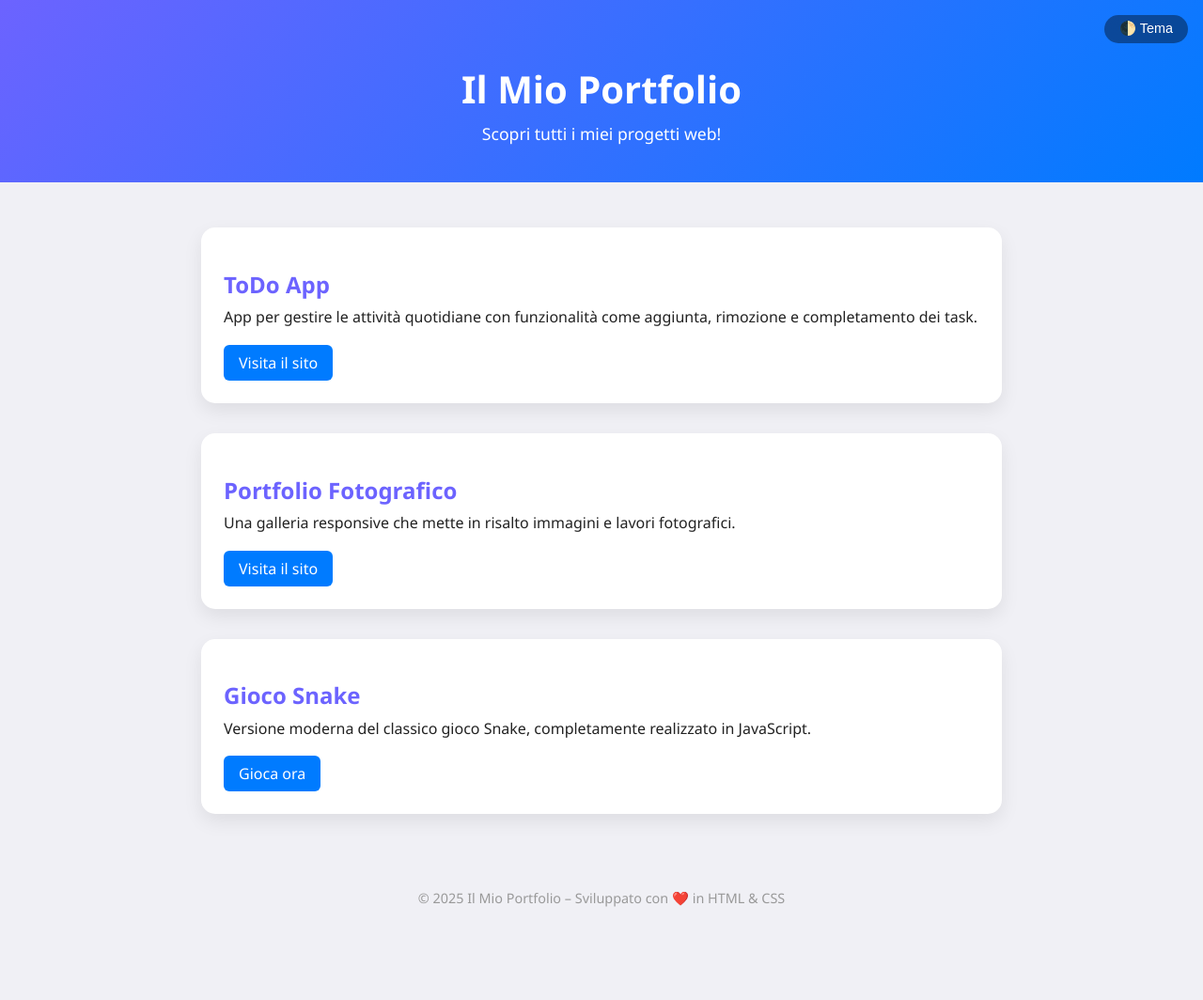
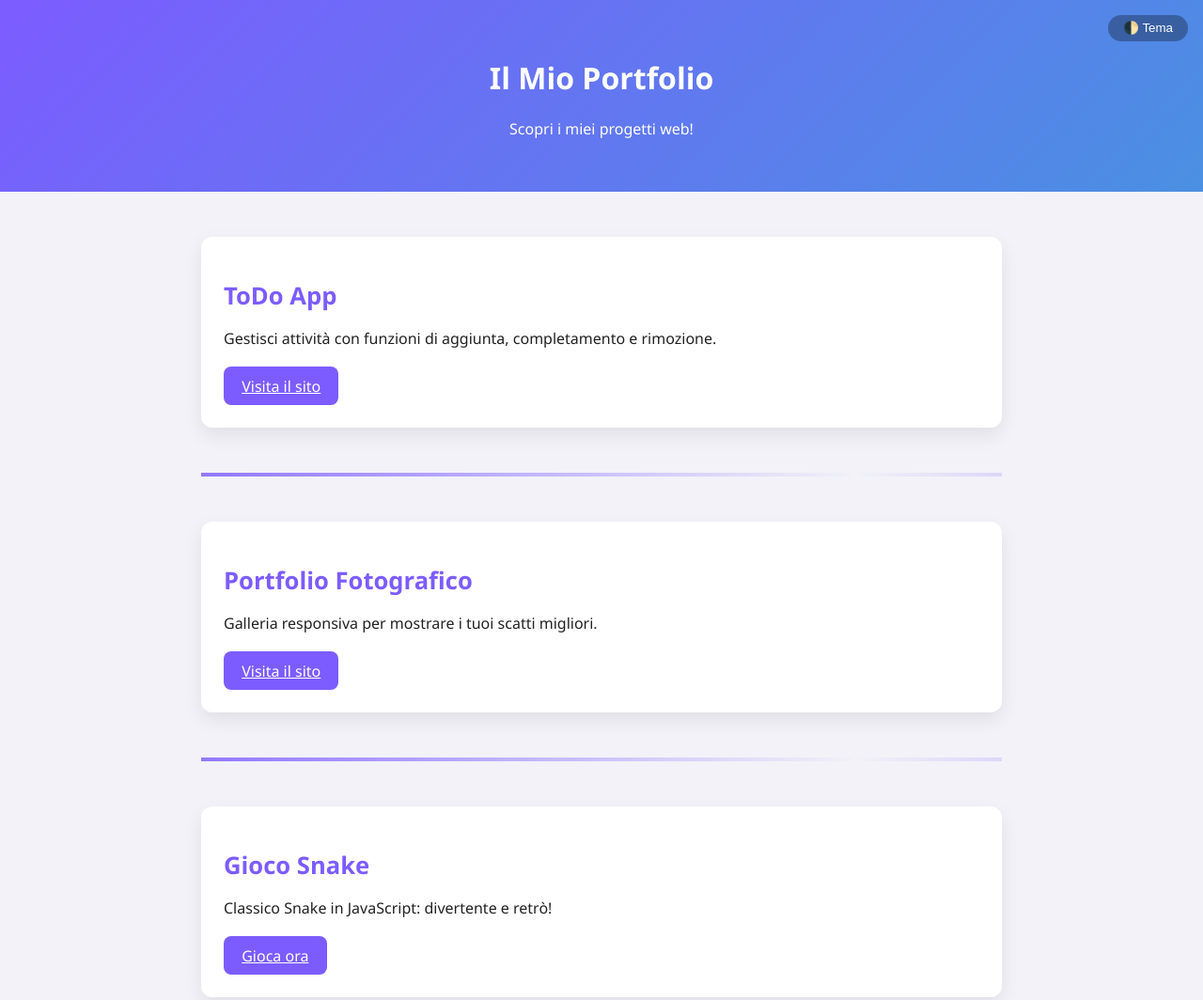
Before and after one commit to NapobulllyXIII/portfolio, a plain HTML site: page index.html in a window 1280 px wide. Shown: the top 1064 px of the page at 94% size. Before the commit the page ends 997 px from the top, so only its background shows below. Drawn offline with Linux system fonts and the light colour scheme.

Commit message:
Update index.html

```diff
--- a/index.html
+++ b/index.html
@@ -6,189 +6,117 @@
   <title>Il Mio Portfolio</title>
   <style>
     :root {
-      --bg-color: #f0f0f5;
-      --text-color: #222;
-      --card-bg: #ffffff;
-      --link-color: #007bff;
-      --accent: #6c63ff;
+      --bg: #f2f2f8;
+      --text: #222;
+      --card: #fff;
+      --accent: #7c5cff;
+      --hover-glow: rgba(124, 92, 255, 0.6);
     }
-
     body.dark {
-      --bg-color: #1a1a1a;
-      --text-color: #eaeaea;
-      --card-bg: #2a2a2a;
-      --link-color: #7db4ff;
-      --accent: #9f8fff;
+      --bg: #18181d;
+      --text: #eaeaea;
+      --card: #242429;
+      --hover-glow: rgba(124, 92, 255, 0.4);
     }
-
-    * {
-      box-sizing: border-box;
+    * { box-sizing: border-box; }
+    body {
+      margin:0; font-family:'Segoe UI',sans-serif;
+      background: var(--bg); color: var(--text);
+      transition:background .4s,color .4s;
+      opacity:0; animation:fadeIn 1s forwards;
     }
-
-    body {
-      margin: 0;
-      font-family: 'Segoe UI', sans-serif;
-      background-color: var(--bg-color);
-      color: var(--text-color);
-      transition: background 0.4s ease, color 0.4s ease;
-      opacity: 0;
-      animation: fadeIn 1s ease forwards;
+    @keyframes fadeIn { to{opacity:1;} }
+    header {
+      background: linear-gradient(135deg, var(--accent), #4a90e2);
+      color: #fff; padding:2.5rem 1rem; text-align:center; position:relative;
     }
-
-    @keyframes fadeIn {
-      to { opacity: 1; }
+    .toggle-dark { position:absolute; top:1rem; right:1rem;
+      background:rgba(0,0,0,0.3); color:#fff; border:none; border-radius:20px;
+      padding:.4rem 1rem; cursor:pointer; transition:background .3s; }
+    .toggle-dark:hover { background:rgba(0,0,0,0.5); }
+    .container { max-width:900px; margin:3rem auto; padding:0 1.5rem; }
+    .project {
+      background: var(--card); border-radius:12px; padding:1.5rem;
+      margin-bottom:2rem; box-shadow: 0 8px 20px rgba(0,0,0,0.08);
+      position:relative; overflow:hidden;
+      transform: perspective(600px) rotateY(0);
+      transition:transform .6s;
     }
-
-    header {
-      background: linear-gradient(135deg, var(--accent), var(--link-color));
-      color: white;
-      padding: 2.5rem 1rem;
-      text-align: center;
-      position: relative;
+    .project:hover {
+      box-shadow:0 12px 25px var(--hover-glow);
+      transform: perspective(600px) rotateY(8deg);
     }
-
-    .toggle-dark {
-      position: absolute;
-      top: 1rem;
-      right: 1rem;
-      background: rgba(0,0,0,0.4);
-      color: white;
-      border: none;
-      border-radius: 20px;
-      padding: 0.4rem 1rem;
-      cursor: pointer;
-      font-size: 0.9rem;
-      transition: background 0.3s ease;
+    .divider {
+      height:4px; width:100%; margin:3rem 0;
+      background: linear-gradient(270deg, transparent, var(--accent), transparent);
+      background-size:200% 100%;
+      animation:wave 4s ease infinite;
     }
-
-    .toggle-dark:hover {
-      background: rgba(0,0,0,0.6);
+    @keyframes wave {
+      0%{background-position:0 0;} 100%{background-position:-200% 0;}
     }
-
-    h1 {
-      font-size: 2.5rem;
-      margin-bottom: 0.5rem;
+    .project-title {
+      font-size:1.6rem; margin-bottom:.5rem; color:var(--accent);
     }
-
-    p {
-      font-size: 1.1rem;
-      margin: 0;
+    .project-description { line-height:1.6; margin-bottom:1rem; }
+    .project a {
+      display:inline-block; background:var(--accent); color:#fff;
+      padding:.6rem 1.2rem; border-radius:8px;
+      transition:transform .3s, background .3s;
+      animation:wiggle 2s ease-in-out infinite;
     }
-
-    .container {
-      max-width: 900px;
-      margin: 3rem auto;
-      padding: 0 1.5rem;
+    .project a:hover {
+      background:#4a90e2; transform:scale(1.05);
     }
-
-    .project {
-      background: var(--card-bg);
-      border-radius: 15px;
-      padding: 1.5rem;
-      margin-bottom: 2rem;
-      box-shadow: 0 8px 20px rgba(0,0,0,0.08);
-      transform: translateY(40px);
-      opacity: 0;
-      animation: slideUp 0.7s ease forwards;
+    @keyframes wiggle {
+      0%,100%{transform:rotate(0);} 25%{rotate(1deg);} 75%{rotate(-1deg);}
     }
-
-    .project:nth-child(1) { animation-delay: 0.3s; }
-    .project:nth-child(2) { animation-delay: 0.5s; }
-    .project:nth-child(3) { animation-delay: 0.7s; }
-
-    @keyframes slideUp {
-      to {
-        transform: translateY(0);
-        opacity: 1;
-      }
-    }
-
-    .project:hover {
-      transform: scale(1.02);
-      transition: transform 0.3s ease;
-    }
-
-    .project-title {
-      font-size: 1.5rem;
-      margin-bottom: 0.4rem;
-      color: var(--accent);
-    }
-
-    .project-description {
-      font-size: 1rem;
-      margin-bottom: 1rem;
-      line-height: 1.6;
-    }
-
-    .project a {
-      display: inline-block;
-      background: var(--link-color);
-      color: white;
-      text-decoration: none;
-      padding: 0.5rem 1rem;
-      border-radius: 6px;
-      transition: background 0.3s ease;
-    }
-
-    .project a:hover {
-      background: var(--accent);
-    }
-
-    footer {
-      text-align: center;
-      padding: 2rem 1rem;
-      font-size: 0.9rem;
-      color: #999;
-    }
-
-    @media (max-width: 600px) {
-      .project {
-        padding: 1rem;
-      }
-      h1 {
-        font-size: 2rem;
-      }
+    footer { text-align:center; padding:2rem 1rem; font-size:.9rem; color:#999; }
+    @media(max-width:600px){
+      .project { padding:1rem; }
+      .project-title{font-size:1.4rem;}
     }
   </style>
 </head>
 <body>
   <header>
     <h1>Il Mio Portfolio</h1>
-    <p>Scopri tutti i miei progetti web!</p>
+    <p>Scopri i miei progetti web!</p>
     <button class="toggle-dark" onclick="toggleDarkMode()">🌓 Tema</button>
   </header>
 
   <div class="container">
     <div class="project">
       <h2 class="project-title">ToDo App</h2>
-      <p class="project-description">App per gestire le attività quotidiane con funzionalità come aggiunta, rimozione e completamento dei task.</p>
-      <a href="https://napobulllyxiii.github.io/napobullly-space" target="_blank">Visita il sito</a>
+      <p class="project-description">Gestisci attività con funzioni di aggiunta, completamento e rimozione.</p>
+      <a href="#" target="_blank">Visita il sito</a>
     </div>
+
+    <div class="divider"></div>
 
     <div class="project">
       <h2 class="project-title">Portfolio Fotografico</h2>
-      <p class="project-description">Una galleria responsive che mette in risalto immagini e lavori fotografici.</p>
-      <a href="https://napobulllyxiii.github.io/napobullly-space" target="_blank">Visita il sito</a>
+      <p class="project-description">Galleria responsiva per mostrare i tuoi scatti migliori.</p>
+      <a href="#" target="_blank">Visita il sito</a>
     </div>
+
+    <div class="divider"></div>
 
     <div class="project">
       <h2 class="project-title">Gioco Snake</h2>
-      <p class="project-description">Versione moderna del classico gioco Snake, completamente realizzato in JavaScript.</p>
-      <a href="https://napobulllyxiii.github.io/napobullly-space" target="_blank">Gioca ora</a>
+      <p class="project-description">Classico Snake in JavaScript: divertente e retrò!</p>
+      <a href="#" target="_blank">Gioca ora</a>
     </div>
   </div>
 
-  <footer>
-    © 2025 Il Mio Portfolio – Sviluppato con ❤️ in HTML & CSS
-  </footer>
+  <footer>© 2025 Il Mio Portfolio – HTML & CSS con stile</footer>
 
   <script>
-    function toggleDarkMode() {
+    function toggleDarkMode(){
       document.body.classList.toggle("dark");
       localStorage.setItem("theme", document.body.classList.contains("dark") ? "dark" : "light");
     }
-
-    if (localStorage.getItem("theme") === "dark") {
+    if(localStorage.getItem("theme")==="dark"){
       document.body.classList.add("dark");
     }
   </script>
```
